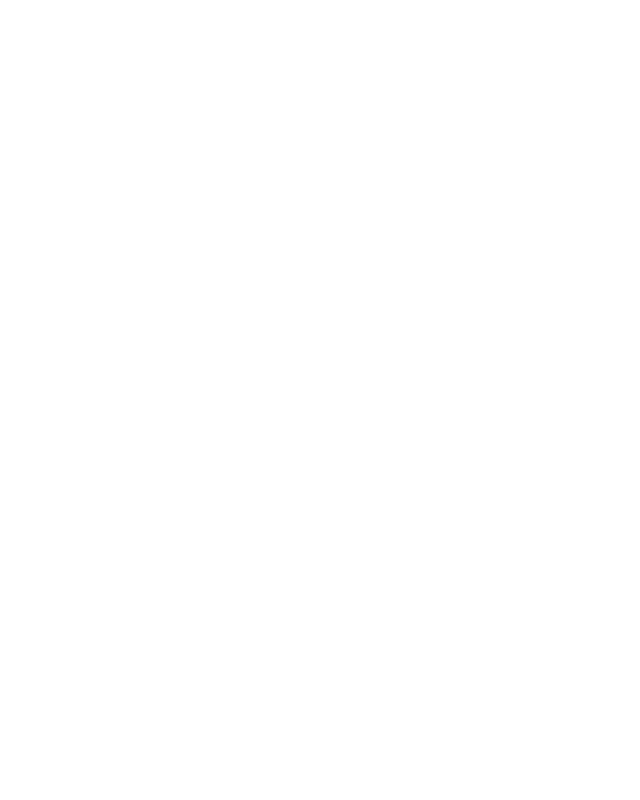
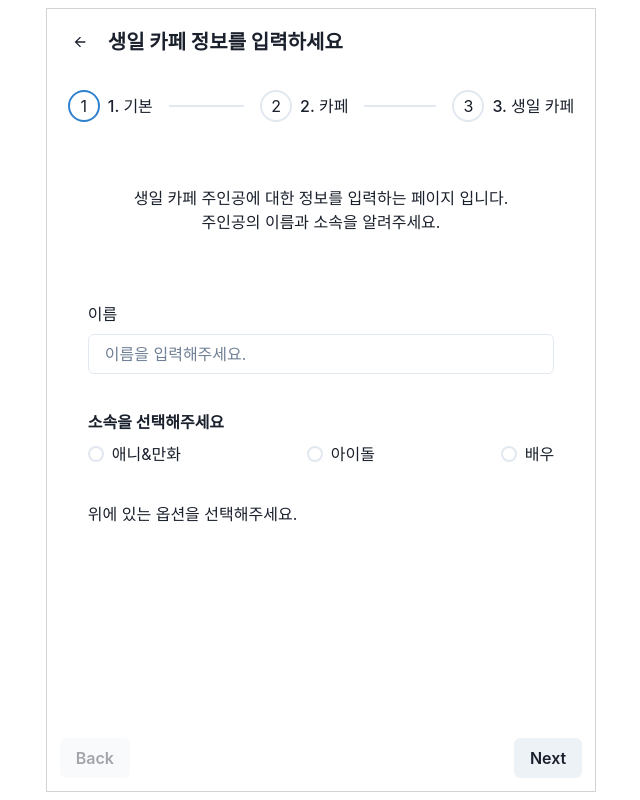
Before and after one commit to YeSeul-0w0/imh-fe, a React (Create React App) app: page /imh-fe/register_cafe_info in a window 1280 px wide. Before the commit this address had no page. Shown: the whole page, without its empty margins (319-959 px from the left). Built offline with nearby package versions, Linux system fonts and the light colour scheme.

Commit message:
feat: make screen about register cafe info

```diff
--- a/src/App.js
+++ b/src/App.js
@@ -1,5 +1,6 @@
 import Router from "./component/Router";
 import { ChakraProvider } from "@chakra-ui/react";
+import AppLayout from "./component/layout/AppLayout";
 
 function App() {
   return (
--- a/src/component/Router.js
+++ b/src/component/Router.js
@@ -3,6 +3,7 @@
 import MainScreen from "./main/MainScreen";
 import Calendar from "./main/Calendar";
 import AppLayout from "./layout/AppLayout";
+import CafeForm from "./main/form/CafeForm";
 
 function Router() {
   return (
@@ -11,6 +12,7 @@
         <Route element={<AppLayout />}>
           <Route path="/" element={<MainScreen />} />
           <Route path="/calendar" element={<Calendar />} />
+          <Route path="/register_cafe_info" element={<CafeForm />} />
         </Route>
       </Routes>
     </BrowserRouter>
--- a/src/component/main/AddModal.js
+++ /dev/null
@@ -1,37 +0,0 @@
-import {
-  Button,
-  Modal,
-  ModalBody,
-  ModalCloseButton,
-  ModalContent,
-  ModalFooter,
-  ModalHeader,
-  ModalOverlay,
-  useDisclosure,
-} from "@chakra-ui/react";
-import PropTypes from "prop-types";
-
-function AddModal({ isOpen, onClose }) {
-  return (
-    <Modal isOpen={isOpen} onClose={onClose}>
-      <ModalOverlay />
-      <ModalContent>
-        <ModalHeader>생일 카페 정보를 입력하세요</ModalHeader>
-        <ModalCloseButton />
-        <ModalBody></ModalBody>
-
-        <ModalFooter>
-          <Button colorScheme="blue" mr={3} onClick={onClose}>
-            Close
-          </Button>
-          <Button variant="ghost">Secondary Action</Button>
-        </ModalFooter>
-      </ModalContent>
-    </Modal>
-  );
-}
-AddModal.prototype = {
-  isOpen: PropTypes.bool.isRequired,
-  onClose: PropTypes.func.isRequired,
-};
-export default AddModal;
--- a/src/component/main/MainScreen.js
+++ b/src/component/main/MainScreen.js
@@ -1,3 +1,4 @@
+import React, { useState } from "react";
 import {
   Box,
   Flex,
@@ -5,21 +6,21 @@
   IconButton,
   useDisclosure,
 } from "@chakra-ui/react";
-import React, { useState } from "react";
+import { Tabs, TabList, TabPanels, Tab, TabPanel } from "@chakra-ui/react";
+import { AddIcon } from "@chakra-ui/icons";
 import dummy from "../../static/cafe_list.json"; // 더미 데이터
-import { Tabs, TabList, TabPanels, Tab, TabPanel } from "@chakra-ui/react";
 import Calendar from "./Calendar";
 import List from "./List";
-import { AddIcon } from "@chakra-ui/icons";
-import AddModal from "./AddModal";
+import { useNavigate } from "react-router-dom";
 
 function MainScreen() {
   const today = new Date();
-  const { isOpen, onOpen, onClose } = useDisclosure();
+  const navigate = useNavigate();
+
+  const moveForm = () => navigate(`./register_cafe_info`);
 
   return (
     <div>
-      {isOpen ? <AddModal isOpen={isOpen} onClose={onClose} /> : null}
       <Box display="grid" gridGap={2} gridAutoFlow="column" margin="2%">
         <Heading as="h2" size="xl">
           {today.getMonth() + 1}월
@@ -27,7 +28,7 @@
         <Flex justifyContent="flex-end">
           <IconButton
             id="main-screen-add"
-            onClick={onOpen}
+            onClick={moveForm}
             isRound={true}
             size="sm"
             variant="outline"
@@ -51,7 +52,6 @@
           </TabPanel>
         </TabPanels>
       </Tabs>
-      <AddModal />
     </div>
   );
 }
--- /dev/null
+++ b/src/component/main/data/Basic.js
@@ -0,0 +1,66 @@
+import React, { useState } from "react";
+import {
+  FormControl,
+  FormLabel,
+  Input,
+  Flex,
+  Container,
+  Box,
+  Radio,
+  RadioGroup,
+  HStack,
+  Spacer,
+} from "@chakra-ui/react";
+import Comic from "./select/Comic";
+import Idol from "./select/Idol";
+function Basic() {
+  const [selectRadio, setSelectRadio] = useState("");
+
+  return (
+    <Flex alignItems="center">
+      <Container width="100%">
+        <Box p="4" margin="10" textAlign="center">
+          생일 카페 주인공에 대한 정보를 입력하는 페이지 입니다. <br />
+          주인공의 이름과 소속을 알려주세요.
+        </Box>
+        <Box p="3" marginBottom="3">
+          <FormControl fontWeight="bold">
+            <FormLabel>이름</FormLabel>
+            <Input type="text" placeholder="이름을 입력해주세요." />
+          </FormControl>
+        </Box>
+        <Box p="3" marginBottom="3">
+          <FormControl>
+            <FormLabel fontWeight="bold">소속을 선택해주세요</FormLabel>
+            <RadioGroup
+              defaultValue="Itachi"
+              value={selectRadio}
+              onChange={setSelectRadio}
+            >
+              <HStack>
+                <Radio value="2d">애니&만화</Radio>
+                <Spacer />
+                <Radio value="idol">아이돌</Radio>
+                <Spacer />
+                <Radio value="actor">배우</Radio>
+              </HStack>
+            </RadioGroup>
+          </FormControl>
+        </Box>
+        <Box p="3" marginBottom="3">
+          {selectRadio === "2d" ? (
+            <Comic />
+          ) : selectRadio === "idol" ? (
+            <Idol />
+          ) : selectRadio === "actor" ? (
+            "배우를 선택했습니다."
+          ) : (
+            "위에 있는 옵션을 선택해주세요."
+          )}
+        </Box>
+      </Container>
+    </Flex>
+  );
+}
+
+export default Basic;
--- /dev/null
+++ b/src/component/main/data/select/Comic.js
@@ -0,0 +1,17 @@
+import React from "react";
+import { Select } from "@chakra-ui/react";
+
+function Comic() {
+  const options = ["원피스", "나루토", "암살교실"];
+  return (
+    <Select placeholder="Select option" variant="flushed">
+      {options.map((value, index) => (
+        <option value={value} key={index}>
+          {value}
+        </option>
+      ))}
+    </Select>
+  );
+}
+
+export default Comic;
--- /dev/null
+++ b/src/component/main/data/select/Idol.js
@@ -0,0 +1,17 @@
+import React from "react";
+import { Select } from "@chakra-ui/react";
+
+function Idol() {
+  const options = ["드림캐쳐", "소녀시대", "솔로"];
+  return (
+    <Select placeholder="Select option" variant="flushed">
+      {options.map((value, index) => (
+        <option value={value} key={index}>
+          {value}
+        </option>
+      ))}
+    </Select>
+  );
+}
+
+export default Idol;
--- /dev/null
+++ b/src/component/main/form/CafeForm.js
@@ -0,0 +1,80 @@
+import React, { useState } from "react";
+import {
+  Flex,
+  Button,
+  Stepper,
+  Step,
+  StepTitle,
+  Box,
+  StepStatus,
+  StepIndicator,
+  StepNumber,
+  StepIcon,
+  StepSeparator,
+  Spacer,
+} from "@chakra-ui/react";
+import FormHeader from "./FormHeader";
+import Basic from "../data/Basic";
+
+function CafeForm() {
+  const steps = [
+    { title: "1. 기본", description: "Contact Info" },
+    { title: "2. 카페", description: "Date & Time" },
+    { title: "3. 생일 카페", description: "Select Rooms" },
+  ];
+  const [activeStep, setActiveStep] = useState(0);
+
+  const handleNext = () => {
+    setActiveStep((currentAction) => currentAction + 1);
+  };
+
+  const handleBack = () => {
+    setActiveStep((currentAction) => currentAction - 1);
+  };
+
+  return (
+    <Flex minW="max-content" direction="column" minH="100%">
+      <Box>
+        <FormHeader />
+        <Stepper index={activeStep} marginTop="5" p="2">
+          {steps.map((step, index) => (
+            <Step key={index}>
+              <StepIndicator>
+                <StepStatus
+                  complete={<StepIcon />}
+                  incomplete={<StepNumber />}
+                  active={<StepNumber />}
+                />
+              </StepIndicator>
+              <Box flexShrink="0">
+                <StepTitle>{step.title}</StepTitle>
+              </Box>
+              <StepSeparator />
+            </Step>
+          ))}
+        </Stepper>
+      </Box>
+      <Box>
+        {activeStep == 0 ? (
+          <Basic />
+        ) : activeStep == 1 ? (
+          <div>2</div>
+        ) : activeStep == 2 ? (
+          <div>3</div>
+        ) : null}
+      </Box>
+      <Spacer />
+      <Flex>
+        <Button onClick={handleBack} isDisabled={activeStep === 0}>
+          Back
+        </Button>
+        <Spacer />
+        <Button onClick={handleNext}>
+          {activeStep === 2 ? "Done" : "Next"}
+        </Button>
+      </Flex>
+    </Flex>
+  );
+}
+
+export default CafeForm;
--- /dev/null
+++ b/src/component/main/form/FormHeader.js
@@ -0,0 +1,27 @@
+import React from "react";
+import { Box, Flex, Heading, IconButton } from "@chakra-ui/react";
+import { ArrowBackIcon } from "@chakra-ui/icons";
+import { useNavigate } from "react-router-dom";
+
+function FormHeader() {
+  const navigate = useNavigate();
+
+  const moveBack = () => navigate(`/`);
+  return (
+    <Flex minWidth="max-content" alignItems="center" gap="2">
+      <IconButton
+        variant="none"
+        colorScheme="teal"
+        aria-label="ArrowBackIcon"
+        width="2rem"
+        onClick={moveBack}
+        icon={<ArrowBackIcon />}
+      />
+      <Box>
+        <Heading size="md">생일 카페 정보를 입력하세요</Heading>
+      </Box>
+    </Flex>
+  );
+}
+
+export default FormHeader;
```
